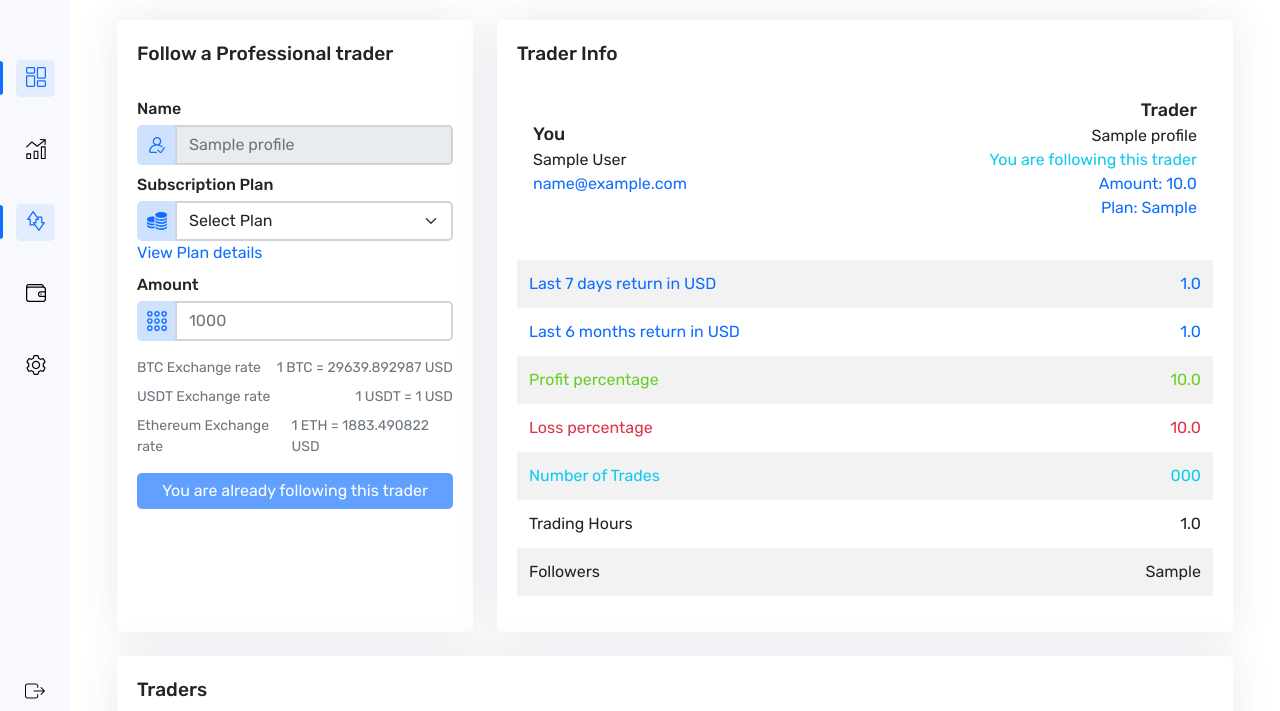
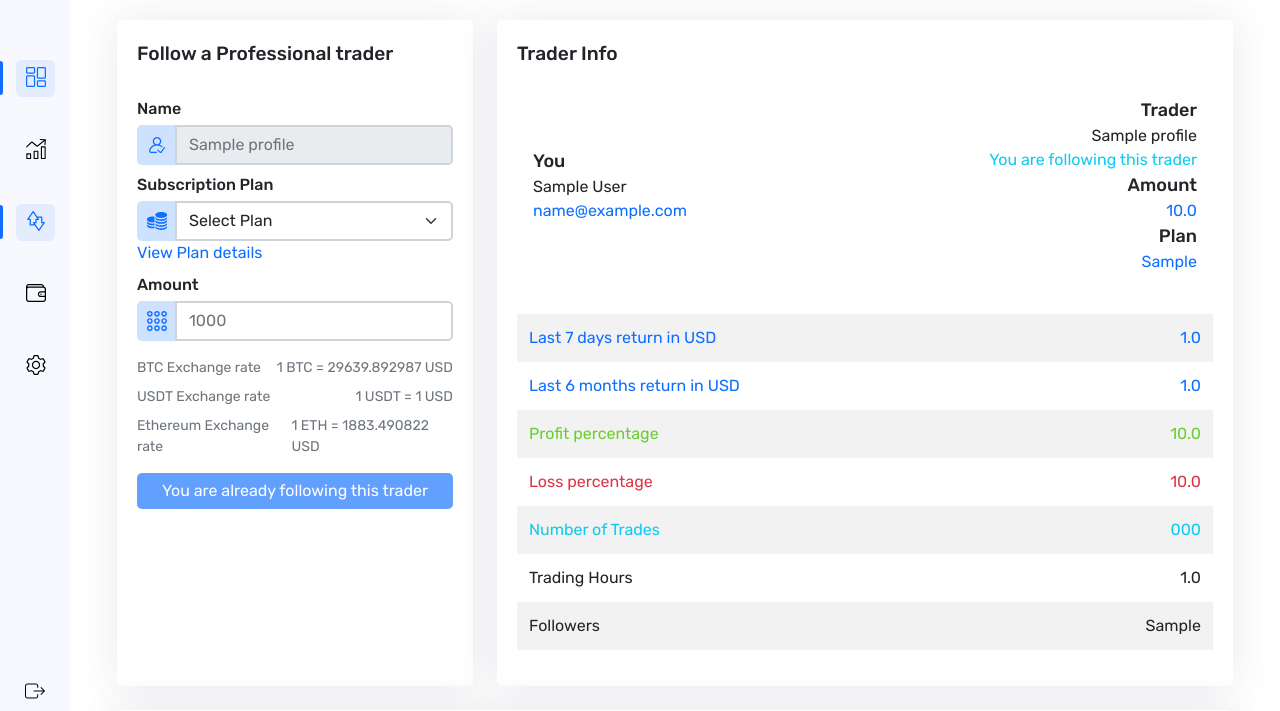
Before and after one commit to De-Code-Slayer/Crypto-Trading-ugojazzy, a Flask app: page /dashboard/transfers in a window 1280 px wide. Shown: the part 70-781 px from the top of the page. Run offline with Flask 3, Linux system fonts and the light colour scheme; a user stored in the database is signed in; tables that the repository leaves empty hold one stand-in row (values such as "Sample post"); grey boxes marked "Sample" are stand-in pictures; data that the repository does not hold is empty; some libraries are stand-ins or nearby versions.

Commit message:
sexy things

```diff
--- a/app/templates/dashboard/exchange.html
+++ b/app/templates/dashboard/exchange.html
@@ -646,8 +646,10 @@
       {% if current_user.trader_profile.id == trader.id %}
       <a class="text-info"
         >You are following this trader</a>
-        <p class="text-primary">Amount: {{current_user.traded_amount}}</p>
-        <p class="text-primary">Plan: {{current_user.traded_plan}}</p>
+        <p class="fw-bold cfs-18">Amount</p>
+        <p class="text-primary">{{current_user.traded_amount}}</p>
+        <p class="fw-bold cfs-18">Plan </p>
+        <p class="text-primary">{{current_user.traded_plan}}</p>
 
       {% else %}
       <a class="text-danger"
```
